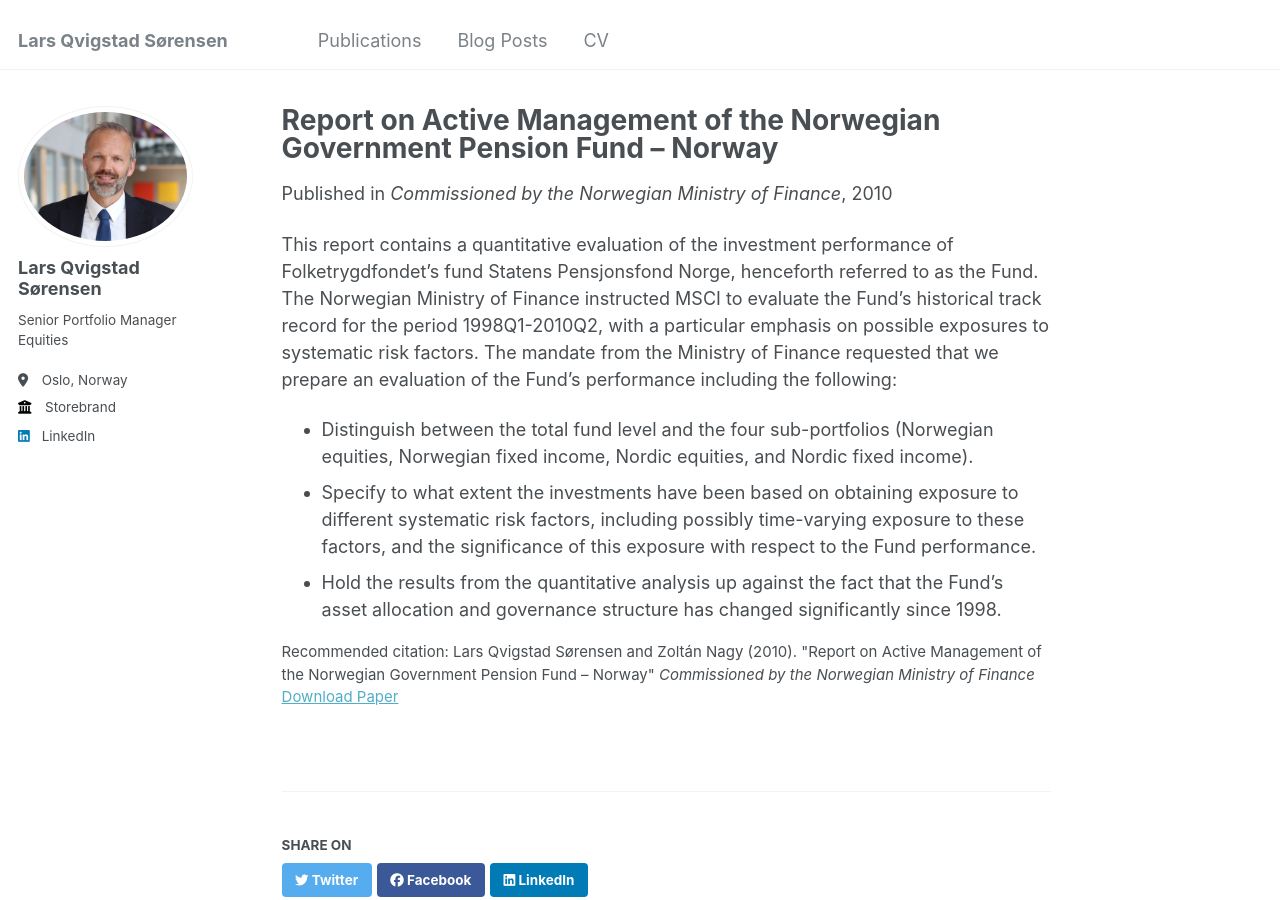
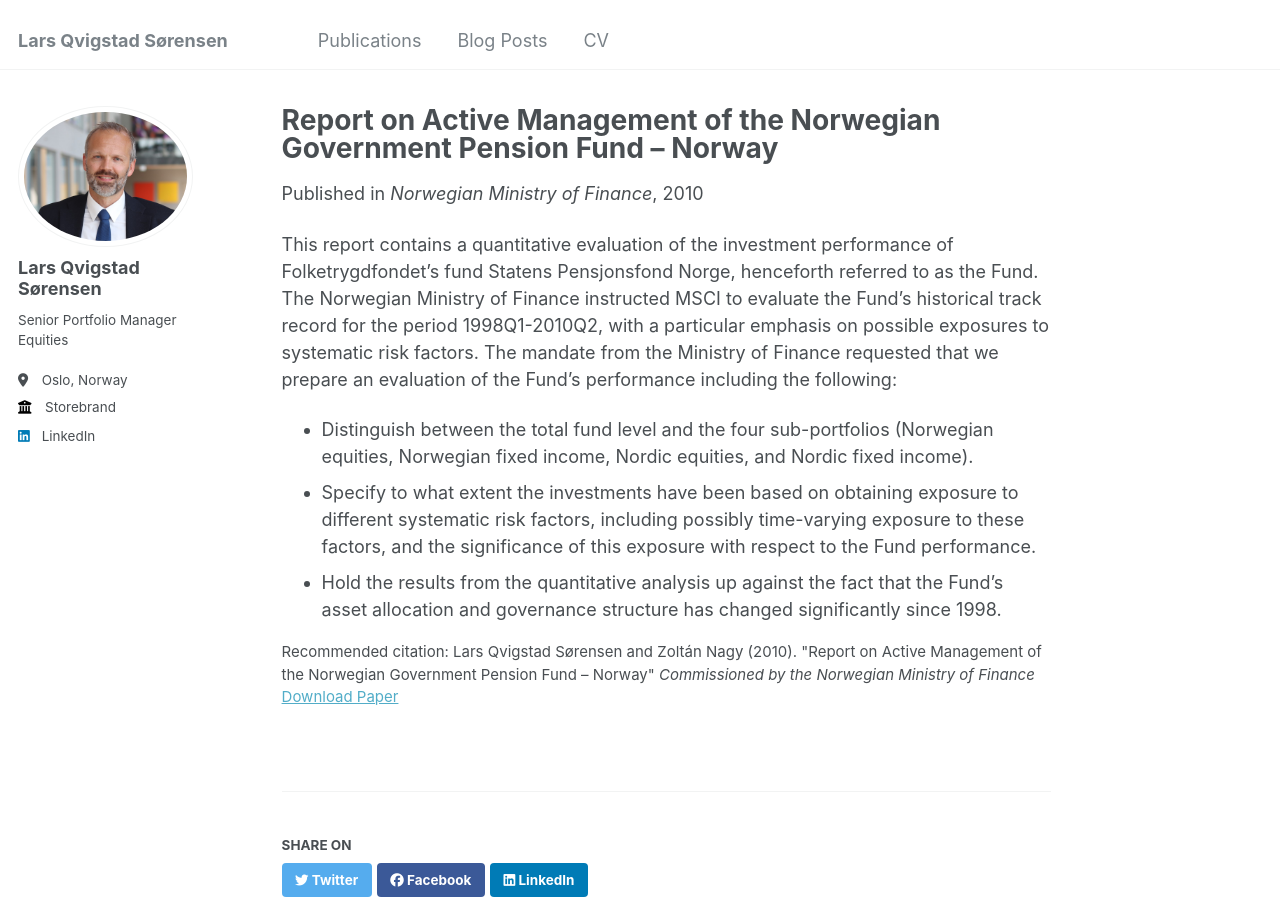
Before and after one commit to lars-qvigstad-sorensen/lars-qvigstad-sorensen.github.io, a Jekyll site: the page built from _publications/2010-12-active-returns-folketrygdfondet.md, in a window 1280 px wide and 900 px high. Built offline with Jekyll 4.4.1, drawn with Linux system fonts in a browser that asks for light colours.

Commit message:
Update 2010-12-active-returns-folketrygdfondet.md

```diff
--- a/_publications/2010-12-active-returns-folketrygdfondet.md
+++ b/_publications/2010-12-active-returns-folketrygdfondet.md
@@ -4,7 +4,7 @@ collection: publications
 permalink: /publication/2010-12-active-returns-folketrygdfondet
 excerpt: 'This paper is examines the active management of the Norwegian Government Pension Fund – Norway'
 date: 2010-12-31
-venue: ' Commissioned by the Norwegian Ministry of Finance'
+venue: 'Norwegian Ministry of Finance'
 paperurl: 'https://www.regjeringen.no/globalassets/upload/fin/statens-pensjonsfond/eksterne-rapporter-og-brev/2011/msci_sorensennagy_activemng_spn_dec2010.pdf'
 citation: 'Lars Qvigstad Sørensen and Zoltán Nagy (2010). &quot;Report on Active Management of the Norwegian Government Pension Fund – Norway&quot; <i>Commissioned by the Norwegian Ministry of Finance</i>'
 ---
```
